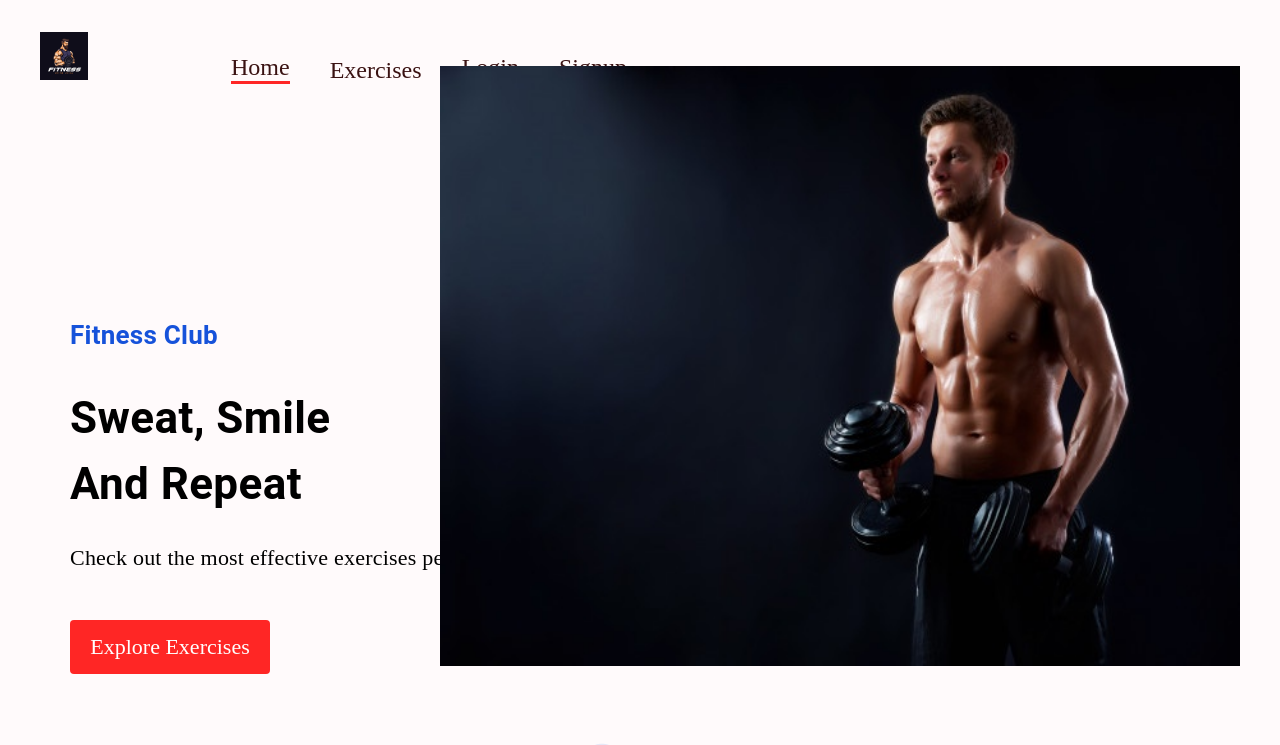
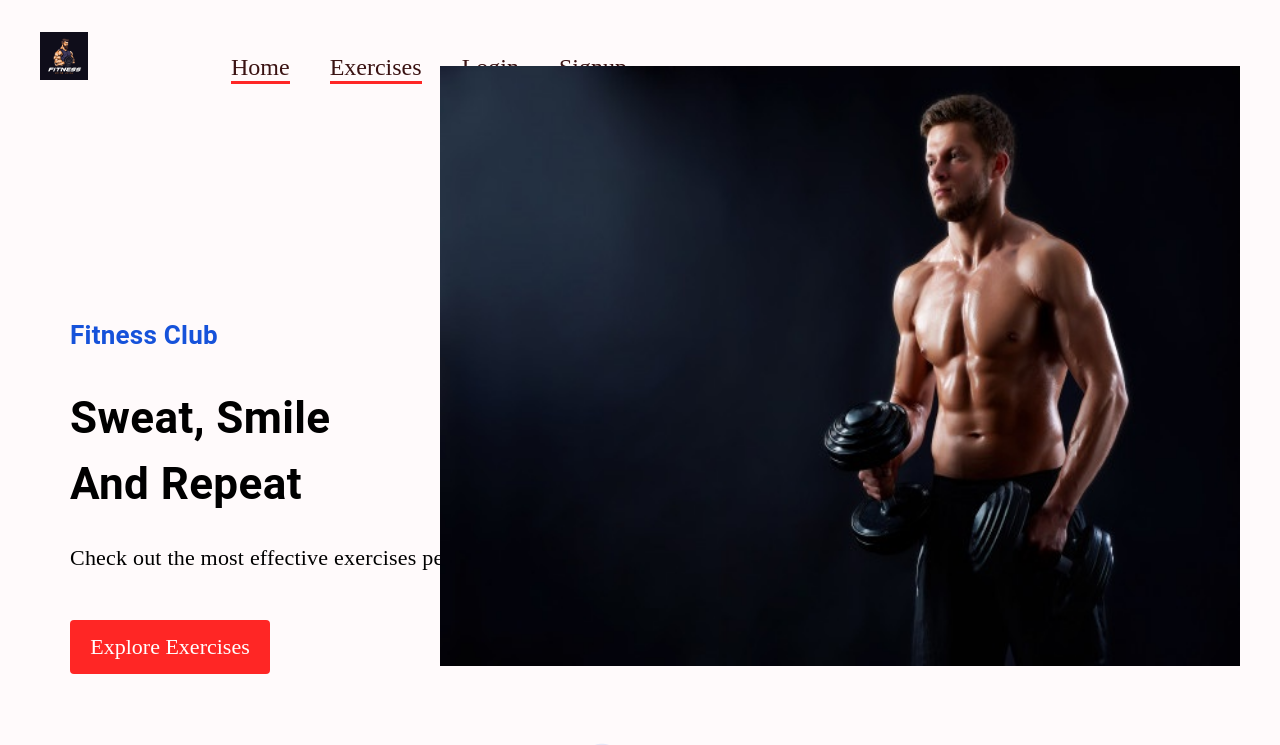
Before and after one commit to Tanishq-Joshi/ORGYm, a React (Create React App) app: page / in a window 1280 px wide. Shown: the top 745 px of the page. Built offline with nearby package versions, Linux system fonts and the light colour scheme; no server answers.

Commit message:
Navbar.jsx

```diff
--- a/src/components/Navbar.jsx
+++ b/src/components/Navbar.jsx
@@ -17,7 +17,7 @@ const Navbar = () => (
             alignItems="flex-end"
         >
             <Link to="/" style={{ textDecoration: 'none', color: '#3A1212', borderBottom: '3px solid #FF2625' }}>Home</Link>
-            <a href="#exercises" style={{ textDecoration: 'none', color: '#3A1212' }}>Exercises</a>
+            <a href="#exercises" style={{ textDecoration: 'none', color: '#3A1212', borderBottom: '3px solid #FF2625' }}>Exercises</a>
             <Link to="/login" style={{ textDecoration: 'none', color: '#3A1212', borderBottom: '3px solid #FF2625' }}>Login</Link>
             <Link to="/signup" style={{ textDecoration: 'none', color: '#3A1212', borderBottom: '3px solid #FF2625' }}>Signup</Link>
 
```
